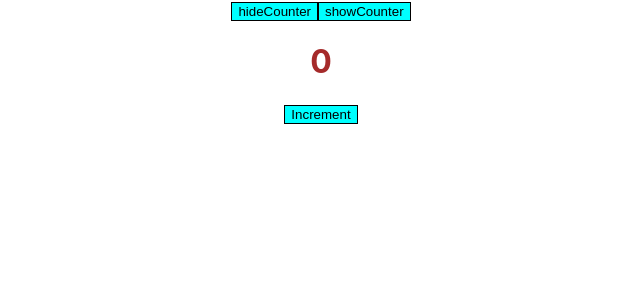
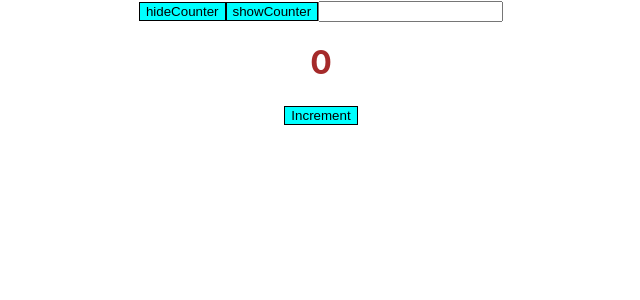
Before and after one commit to nilesh44/React-Hook-Demo, a React (Create React App) app: page / in a window 1280 px wide. Shown: the top 300 px of the page, without its empty margins (319-959 px from the left). Built offline with nearby package versions, Linux system fonts and the light colour scheme.

Commit message:
added useEffect with props and comments for explaination of props

```diff
--- a/src/App.js
+++ b/src/App.js
@@ -5,7 +5,7 @@ import { Test } from "./Test";
 import { Counter } from "./Counter";
 function App() {
   const [counterOn, setCounterOn] = useState(true);
-
+  const [testname, setTestname] = useState("");
   function DisplayCounter() {
     if (counterOn) {
       return <Counter />;
@@ -19,11 +19,25 @@ function App() {
   const handleShowCounter = () => {
     setCounterOn((counterOn) => true);
   };
+  const handleUpdateName = (event) => {
+    setTestname((name) => {
+      return event.target.value;
+    });
+  };
   return (
     <div className="App">
       <button onClick={handleHideCounter}> hideCounter</button>
       <button onClick={handleShowCounter}> showCounter</button>
-      <div>{counterOn && <Counter />}</div>
+
+      <input
+        type="text"
+        name="testName"
+        id="testName"
+        value={testname}
+        onChange={handleUpdateName}
+      />
+
+      <div>{counterOn && <Counter name={testname} />}</div>
     </div>
   );
 }
--- a/src/Counter.js
+++ b/src/Counter.js
@@ -1,19 +1,34 @@
 import React, { useEffect, useState } from "react";
 import "./Counter.css";
-export const Counter = () => {
+export const Counter = (props) => {
   const [count, setCount] = useState(0);
+  //syntex of useEffect
+  //useEffect(callbackFunction(),[props,states])
 
+  //this will execute after every rendering
+  useEffect(() => {
+    console.log("execute after every count");
+  });
+  //run only onec after rendering or when component first added into dom
   useEffect(() => {
     console.log("component did mount");
   }, []);
 
+  //run only onec component removed from dom
+  //this is use for clenup
   useEffect(() => {
     return () => console.log("unmounting...");
   }, []);
 
+  //this execute after every update in state 'count' value
   useEffect(() => {
     console.log("component updated with count " + count);
   }, [count]);
+
+  //this execute after every update in prope 'name' value
+  useEffect(() => {
+    console.log("props " + props.name);
+  }, [props.name]);
 
   const handleIncrement = () => {
     setCount((previousCount) => {
```
